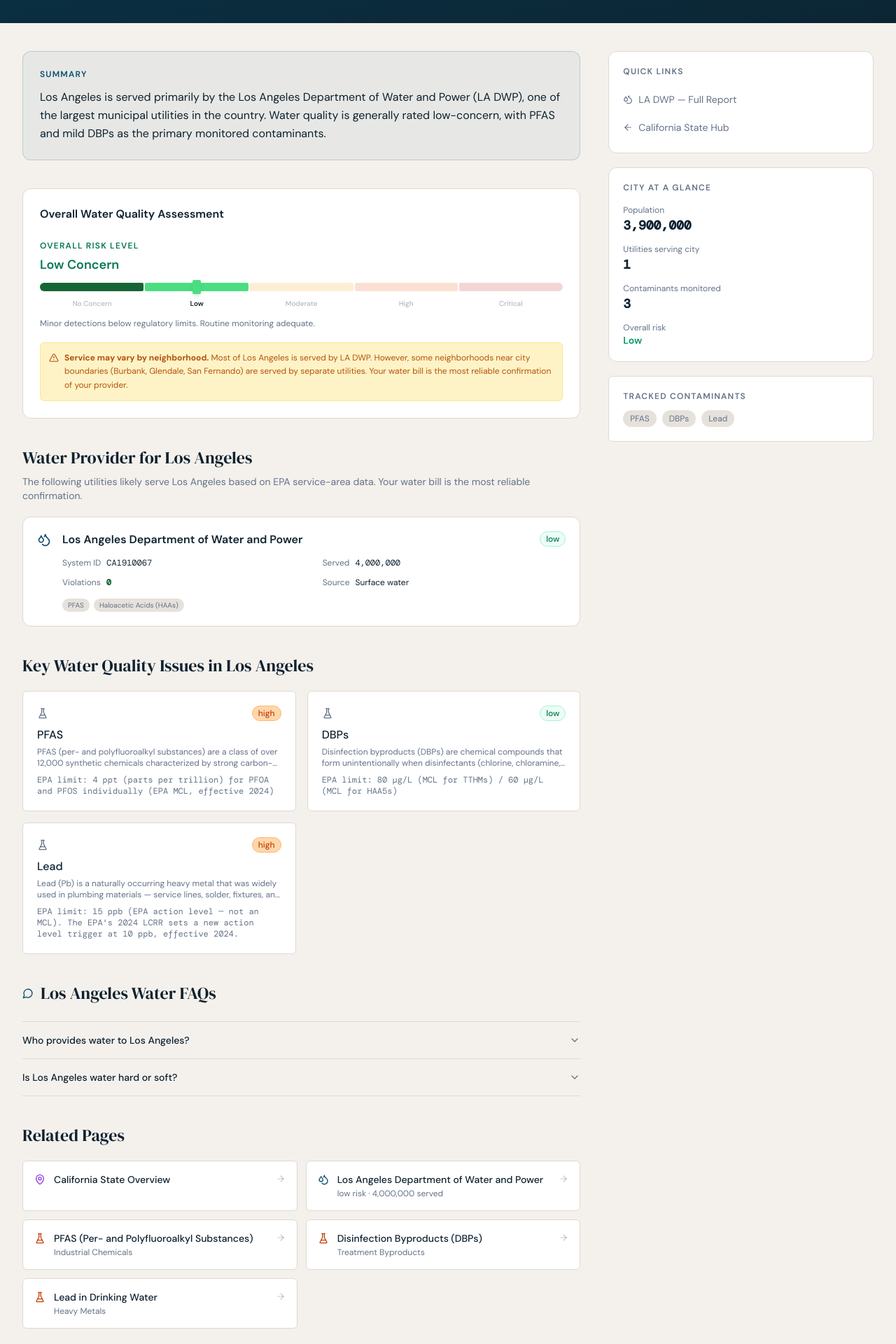
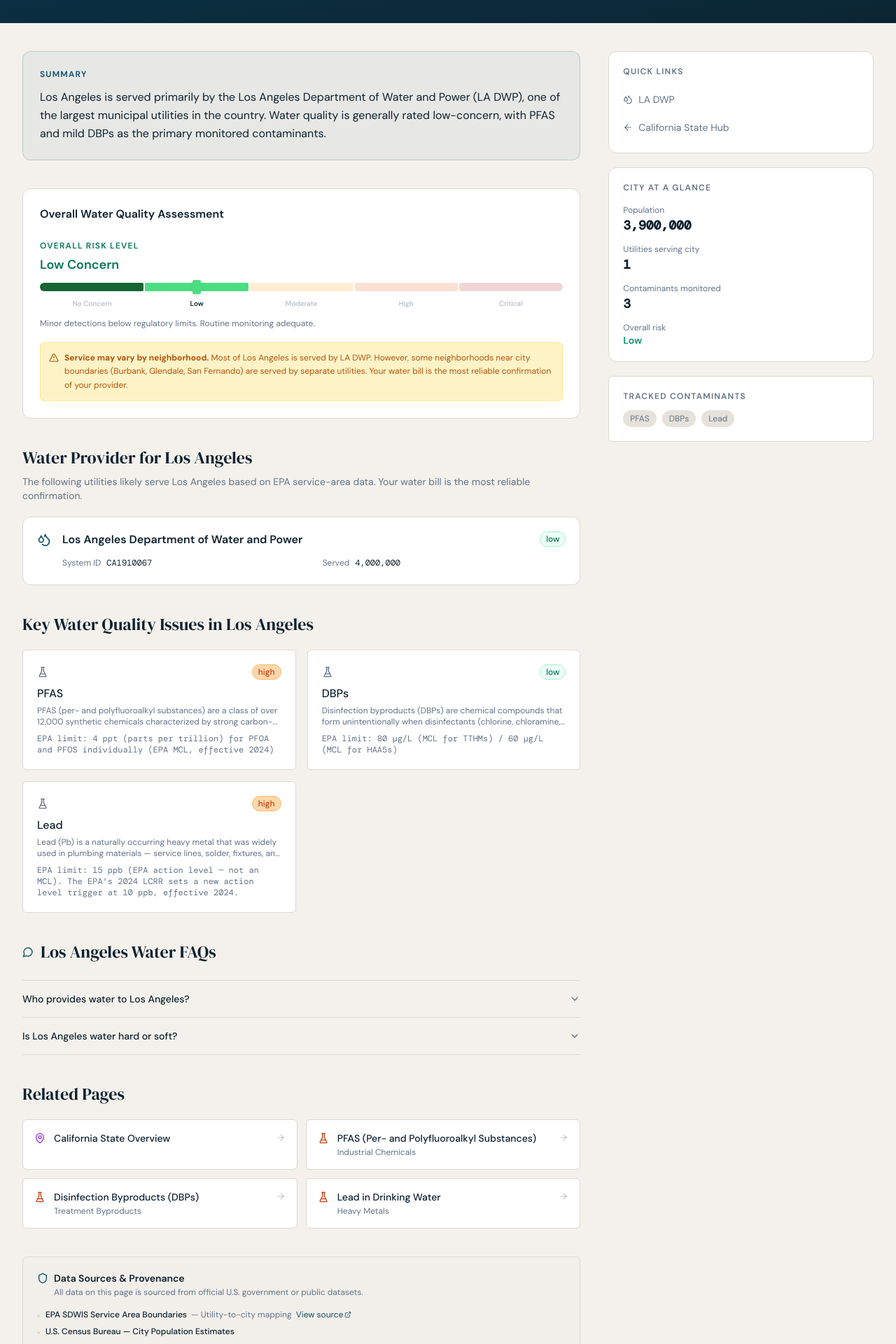
Before and after one commit to claudecodeguy/water-utility-report, a Next.js app: page /cities/los-angeles in a window 1280 px wide. Shown: the part 240-2160 px from the top of the page at 70% size. Built offline with nearby package versions, Linux system fonts and the light colour scheme.

Commit message:
Remove broken utility links — only show published utilities

```diff
--- a/app/cities/[city]/page.tsx
+++ b/app/cities/[city]/page.tsx
@@ -42,12 +42,6 @@
 
   const relatedPages = [
     ...(state ? [{ href: `/states/${state.slug}`, label: `${state.name} State Overview`, type: "state" as const }] : []),
-    ...cityUtilities.map((u) => ({
-      href: `/utilities/${u!.slug}`,
-      label: u!.name,
-      type: "utility" as const,
-      description: `${u!.riskLevel} risk · ${u!.populationServed.toLocaleString()} served`,
-    })),
     ...cityContaminants.map((c) => ({
       href: `/contaminants/${c!.slug}`,
       label: c!.name,
@@ -142,22 +136,19 @@
               </p>
               <div className="space-y-4">
                 {cityUtilities.map((u) => u && (
-                  <Link
+                  <div
                     key={u.slug}
-                    href={`/utilities/${u.slug}`}
-                    className="group flex flex-col sm:flex-row sm:items-start gap-4 p-5 rounded-xl border border-border bg-card hover:border-wur-teal/40 hover:shadow-md transition-all"
+                    className="flex flex-col sm:flex-row sm:items-start gap-4 p-5 rounded-xl border border-border bg-card"
                   >
                     <Droplets className="w-5 h-5 text-wur-teal shrink-0 mt-0.5" />
                     <div className="flex-1 min-w-0">
                       <div className="flex items-start justify-between gap-3 mb-2">
-                        <h3 className="font-semibold text-foreground group-hover:text-wur-teal transition-colors">
-                          {u.name}
-                        </h3>
+                        <h3 className="font-semibold text-foreground">{u.name}</h3>
                         <span className={`text-xs px-2 py-0.5 rounded-full border font-medium shrink-0 ${riskBgs[u.riskLevel]}`}>
                           {u.riskLevel}
                         </span>
                       </div>
-                      <div className="grid grid-cols-2 gap-x-6 gap-y-1 mb-3">
+                      <div className="grid grid-cols-2 gap-x-6 gap-y-1">
                         <div>
                           <span className="text-xs text-muted-foreground">System ID</span>
                           <span className="ml-2 text-xs font-mono">{u.systemId}</span>
@@ -166,29 +157,9 @@
                           <span className="text-xs text-muted-foreground">Served</span>
                           <span className="ml-2 text-xs font-mono">{u.populationServed.toLocaleString()}</span>
                         </div>
-                        <div>
-                          <span className="text-xs text-muted-foreground">Violations</span>
-                          <span className={`ml-2 text-xs font-mono font-semibold ${u.violations === 0 ? "text-wur-safe" : "text-wur-danger"}`}>
-                            {u.violations}
-                          </span>
-                        </div>
-                        <div>
-                          <span className="text-xs text-muted-foreground">Source</span>
-                          <span className="ml-2 text-xs">{u.waterSource.split("(")[0].trim().split(",")[0]}</span>
-                        </div>
-                      </div>
-                      <div className="flex flex-wrap gap-1.5">
-                        {u.contaminants
-                          .filter((c) => c.detected && c.status !== "safe")
-                          .slice(0, 3)
-                          .map((c, i) => (
-                            <span key={i} className="text-[10px] px-2 py-0.5 rounded-full bg-secondary text-muted-foreground">
-                              {c.name}
-                            </span>
-                          ))}
                       </div>
                     </div>
-                  </Link>
+                  </div>
                 ))}
               </div>
             </section>
@@ -236,14 +207,10 @@
                 <p className="text-xs font-semibold uppercase tracking-widest text-muted-foreground mb-4">Quick Links</p>
                 <div className="space-y-2">
                   {cityUtilities.map((u) => u && (
-                    <Link
-                      key={u.slug}
-                      href={`/utilities/${u.slug}`}
-                      className="flex items-center gap-2 py-1.5 text-sm text-muted-foreground hover:text-primary transition-colors"
-                    >
+                    <div key={u.slug} className="flex items-center gap-2 py-1.5 text-sm text-muted-foreground">
                       <Droplets className="w-3.5 h-3.5 shrink-0" />
-                      {u.shortName} — Full Report
-                    </Link>
+                      {u.shortName}
+                    </div>
                   ))}
                   {state && (
                     <Link
--- a/app/contaminants/[slug]/page.tsx
+++ b/app/contaminants/[slug]/page.tsx
@@ -1,7 +1,7 @@
 import { notFound } from "next/navigation";
 import Link from "next/link";
 import { ArrowLeft, FlaskConical, Wrench, AlertTriangle, CheckCircle2 } from "lucide-react";
-import { getContaminantBySlug, treatmentMethods, utilities, contaminants, states } from "@/lib/mock-data";
+import { getContaminantBySlug, treatmentMethods, contaminants, states } from "@/lib/mock-data";
 import FaqSection from "@/components/faq-section";
 import RelatedPages from "@/components/related-pages";
 import JsonLd from "@/components/json-ld";
@@ -31,10 +31,6 @@
     contaminant.treatments.includes(t.slug)
   );
 
-  const affectedUtilities = utilities.filter((u) =>
-    u.contaminants.some((c) => c.slug === contaminant.slug && c.detected)
-  );
-
   const affectedStatesData = states.filter((s) =>
     contaminant.affectedStates.includes(s.slug)
   );
@@ -49,12 +45,6 @@
       label: t.name,
       type: "treatment" as const,
       description: `Removes: ${contaminant.shortName}`,
-    })),
-    ...affectedUtilities.slice(0, 3).map((u) => ({
-      href: `/utilities/${u.slug}`,
-      label: u.name,
-      type: "utility" as const,
-      description: `${u.riskLevel} risk · ${u.stateAbbr}`,
     })),
     ...relatedContaminants.map((c) => ({
       href: `/contaminants/${c.slug}`,
--- a/app/states/[state]/page.tsx
+++ b/app/states/[state]/page.tsx
@@ -36,7 +36,7 @@
   const dbState = await prisma.state.findUnique({ where: { abbreviation: state.abbreviation } });
   const dbUtilities = dbState
     ? await prisma.utility.findMany({
-        where: { state_id: dbState.id },
+        where: { state_id: dbState.id, publish_status: "published" },
         orderBy: { population_served: "desc" },
         take: 20,
         select: {
```
